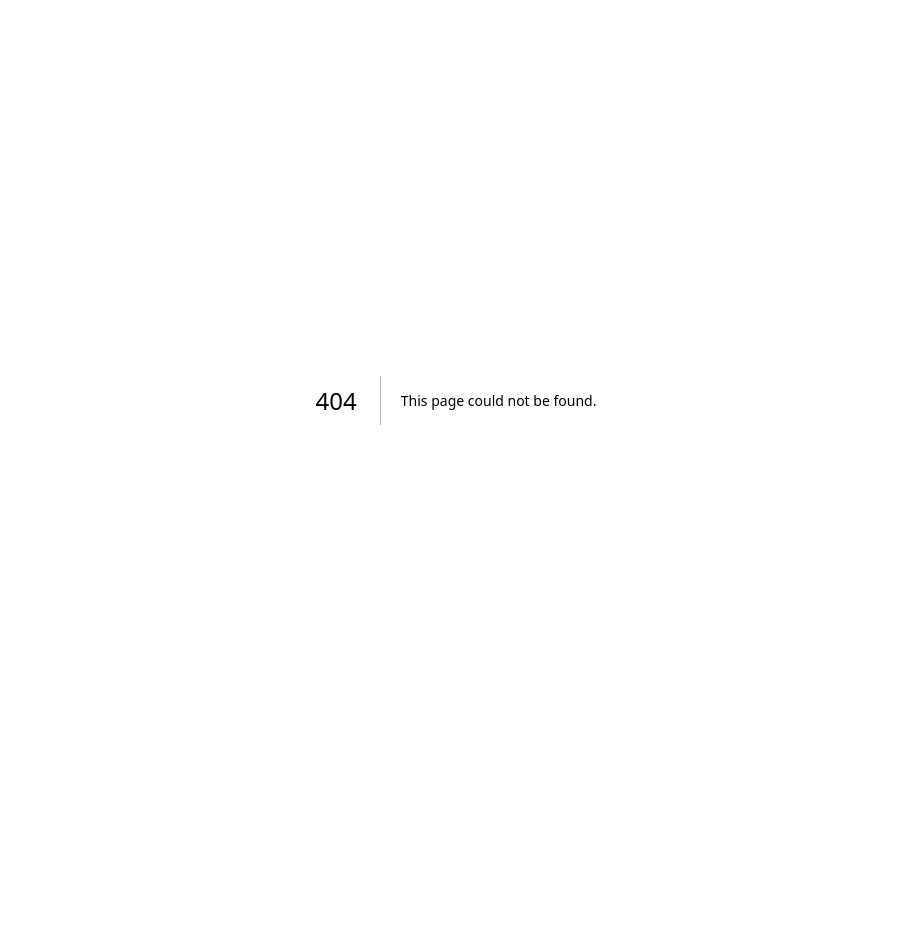
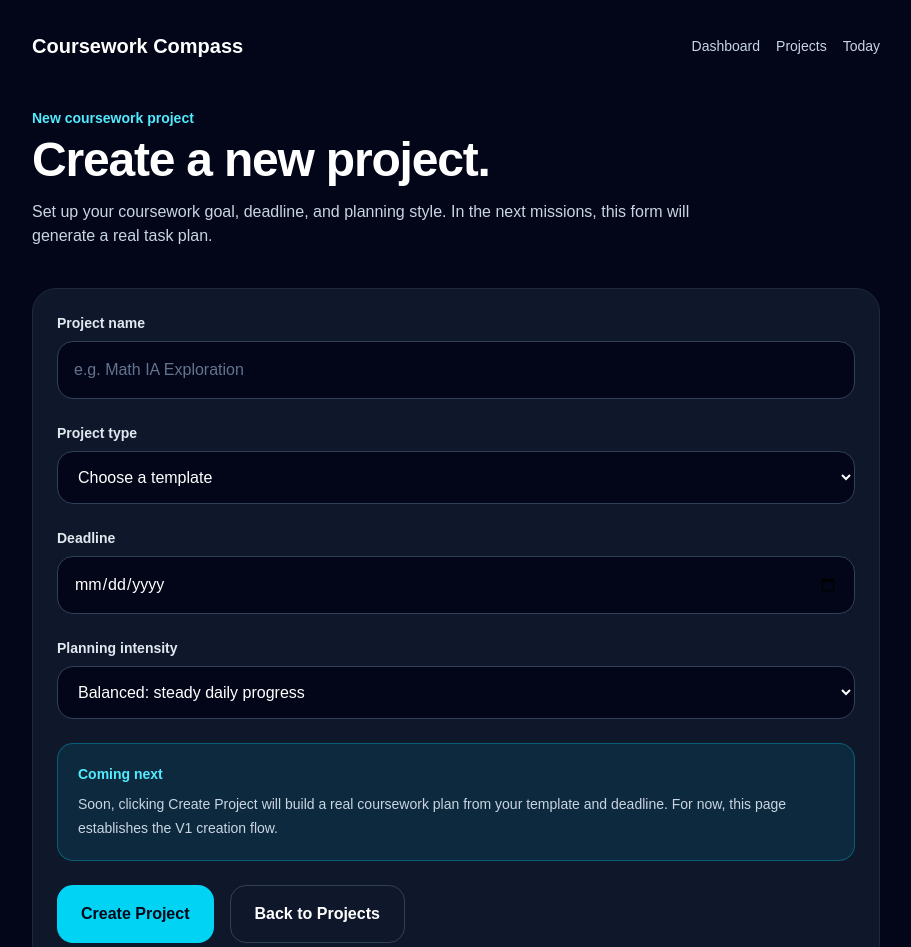
Before and after one commit to ChefDav/Coursework-Compass, a Next.js app: page /projects/new in a window 1280 px wide. Before the commit this address had no page. Shown: the top 947 px of the page, without its empty margins (184-1095 px from the left). Before the commit the page ends 800 px from the top, so only its background shows below. Built offline with nearby package versions, Linux system fonts and the light colour scheme.

Commit message:
Add new project page

```diff
--- /dev/null
+++ b/app/projects/new/page.tsx
@@ -0,0 +1,130 @@
+import AppNav from "@/components/AppNav";
+import { projectTemplates } from "@/lib/mockData";
+
+export default function NewProjectPage() {
+    return (
+        <main className="min-h-screen bg-slate-950 text-white">
+            <section className="mx-auto max-w-4xl px-6 py-8">
+                <AppNav />
+
+                <div className="mb-10">
+                    <p className="mb-2 text-sm font-bold text-cyan-300">
+                        New coursework project
+                    </p>
+                    <h1 className="text-5xl font-black tracking-tight">
+                        Create a new project.
+                    </h1>
+                    <p className="mt-4 max-w-2xl text-slate-300">
+                        Set up your coursework goal, deadline, and planning style. In the
+                        next missions, this form will generate a real task plan.
+                    </p>
+                </div>
+
+                <div className="rounded-3xl border border-slate-800 bg-slate-900 p-6">
+                    <form className="space-y-6">
+                        <div>
+                            <label
+                                htmlFor="project-title"
+                                className="mb-2 block text-sm font-bold text-slate-200"
+                            >
+                                Project name
+                            </label>
+                            <input
+                                id="project-title"
+                                name="project-title"
+                                type="text"
+                                placeholder="e.g. Math IA Exploration"
+                                className="w-full rounded-2xl border border-slate-700 bg-slate-950 px-4 py-4 text-white outline-none transition placeholder:text-slate-500 focus:border-cyan-400"
+                            />
+                        </div>
+
+                        <div>
+                            <label
+                                htmlFor="project-template"
+                                className="mb-2 block text-sm font-bold text-slate-200"
+                            >
+                                Project type
+                            </label>
+                            <select
+                                id="project-template"
+                                name="project-template"
+                                className="w-full rounded-2xl border border-slate-700 bg-slate-950 px-4 py-4 text-white outline-none transition focus:border-cyan-400"
+                                defaultValue=""
+                            >
+                                <option value="" disabled>
+                                    Choose a template
+                                </option>
+                                {projectTemplates.map((template) => (
+                                    <option key={template.id} value={template.id}>
+                                        {template.name}
+                                    </option>
+                                ))}
+                            </select>
+                        </div>
+
+                        <div>
+                            <label
+                                htmlFor="deadline"
+                                className="mb-2 block text-sm font-bold text-slate-200"
+                            >
+                                Deadline
+                            </label>
+                            <input
+                                id="deadline"
+                                name="deadline"
+                                type="date"
+                                className="w-full rounded-2xl border border-slate-700 bg-slate-950 px-4 py-4 text-white outline-none transition focus:border-cyan-400"
+                            />
+                        </div>
+
+                        <div>
+                            <label
+                                htmlFor="intensity"
+                                className="mb-2 block text-sm font-bold text-slate-200"
+                            >
+                                Planning intensity
+                            </label>
+                            <select
+                                id="intensity"
+                                name="intensity"
+                                className="w-full rounded-2xl border border-slate-700 bg-slate-950 px-4 py-4 text-white outline-none transition focus:border-cyan-400"
+                                defaultValue="balanced"
+                            >
+                                <option value="light">Light: fewer tasks per week</option>
+                                <option value="balanced">Balanced: steady daily progress</option>
+                                <option value="intense">Intense: faster deadline attack</option>
+                            </select>
+                        </div>
+
+                        <div className="rounded-2xl border border-cyan-400/30 bg-cyan-400/10 p-5">
+                            <p className="mb-2 text-sm font-bold text-cyan-300">
+                                Coming next
+                            </p>
+                            <p className="text-sm leading-6 text-slate-300">
+                                Soon, clicking Create Project will build a real coursework plan
+                                from your template and deadline. For now, this page establishes
+                                the V1 creation flow.
+                            </p>
+                        </div>
+
+                        <div className="flex flex-col gap-4 sm:flex-row">
+                            <button
+                                type="button"
+                                className="rounded-2xl bg-cyan-400 px-6 py-4 font-bold text-slate-950 transition hover:bg-cyan-300"
+                            >
+                                Create Project
+                            </button>
+
+                            <a
+                                href="/projects"
+                                className="rounded-2xl border border-slate-700 px-6 py-4 text-center font-bold text-white transition hover:border-slate-400"
+                            >
+                                Back to Projects
+                            </a>
+                        </div>
+                    </form>
+                </div>
+            </section>
+        </main>
+    );
+}
--- a/app/projects/page.tsx
+++ b/app/projects/page.tsx
@@ -22,9 +22,12 @@ export default function ProjectsPage() {
                         </p>
                     </div>
 
-                    <button className="rounded-2xl bg-cyan-400 px-6 py-4 font-bold text-slate-950 transition hover:bg-cyan-300">
+                    <a
+                        href="/projects/new"
+                        className="rounded-2xl bg-cyan-400 px-6 py-4 text-center font-bold text-slate-950 transition hover:bg-cyan-300"
+                    >
                         New Project
-                    </button>
+                    </a>
                 </div>
 
                 <div className="grid gap-6 md:grid-cols-3">
--- a/components/TemplateCard.tsx
+++ b/components/TemplateCard.tsx
@@ -15,9 +15,12 @@ export default function TemplateCard({ template }: TemplateCardProps) {
                 {template.description}
             </p>
 
-            <button className="rounded-xl border border-slate-700 px-4 py-3 text-sm font-bold hover:border-cyan-400 hover:text-cyan-300">
+            <a
+                href={`/projects/new?template=${template.id}`}
+                className="inline-block rounded-xl border border-slate-700 px-4 py-3 text-sm font-bold hover:border-cyan-400 hover:text-cyan-300"
+            >
                 Use template
-            </button>
+            </a>
         </div>
     );
 }
```
